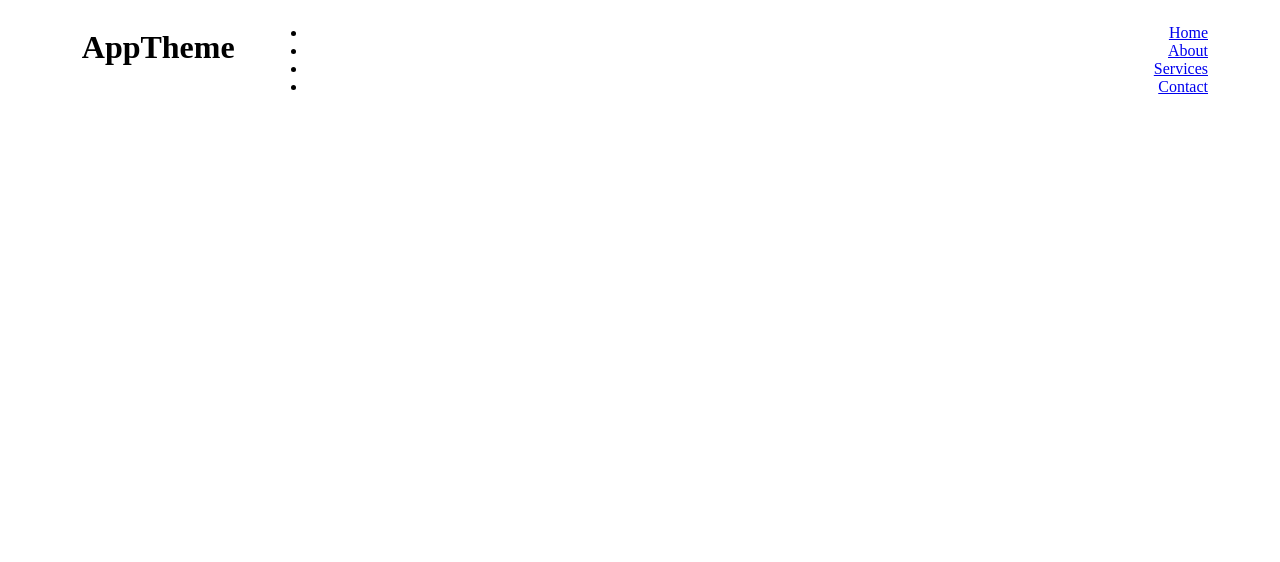
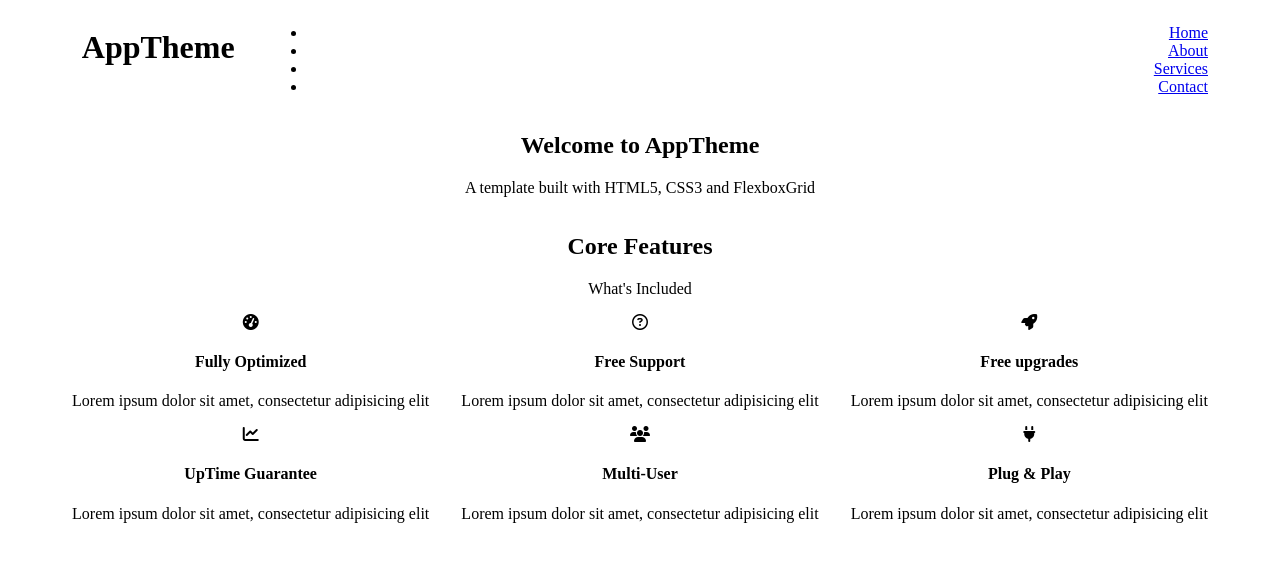
Before and after one commit to OstapHetman/web-02, a plain HTML site: page index.html in a window 1280 px wide. Drawn offline with Linux system fonts and the light colour scheme.

Commit message:
implement showcase&features html

```diff
--- a/index.html
+++ b/index.html
@@ -8,6 +8,7 @@
     <title>AppTheme</title>
     <link rel="stylesheet" href="css/index.css">
     <link rel="stylesheet" href="css/flexboxgrid.css">
+    <link rel="stylesheet" href="css/font-awesome.css">
 </head>
 
 <body>
@@ -16,7 +17,7 @@
         <div class="container">
             <div class="row end-sm end-md end-lg">
                 <div class="col-xs-12 col-sm-2 col-md-2 col-lg-2">
-                    <h1>AppTheme</h1>
+                    <h1><span class="primary-text">App</span>Theme</h1>
                 </div>
                 <div class="col-xs-12 col-sm-10 col-md-10 col-lg-10">
                     <nav id="navbar">
@@ -31,6 +32,67 @@
             </div>
         </div>
     </header>
+
+    <!-- Showcase -->
+    <section id="showcase">
+        <div class="container">
+            <div class="row center-xs center-sm center-md center-lg middle-xs middle-sm middle-md middle-lg">
+                <div class="col-xs-12 col-sm-12 col-md-12 col-lg-12">
+                    <h1>Welcome to <span class="primary-text">App</span>Theme</h1>
+                    <p>A template built with HTML5, CSS3 and FlexboxGrid</p>
+                </div>
+            </div>
+    </section>
+
+    <!-- FEATURES -->
+    <section id="features">
+        <div class="container">
+            <div class="row center-xs center-sm center-md center-lg">
+                <div class="col-xs-12 col-sm-12 col-md-12 col-lg-12">
+                    <h2>Core Features</h2>
+                    <p>What's Included</p>
+                    <!-- ICON ROW 1 -->
+                    <div class="row center-xs center-sm center-md center-lg">
+                        <div class="col-xs-12 col-sm-4 col-md-4 col-lg-4">
+                            <i class="fa fa-dashboard"></i><br>
+                            <h4>Fully Optimized</h4>
+                            <p>Lorem ipsum dolor sit amet, consectetur adipisicing elit</p>
+                        </div>
+                        <div class="col-xs-12 col-sm-4 col-md-4 col-lg-4">
+                            <i class="fa fa-question-circle-o"></i><br>
+                            <h4>Free Support</h4>
+                            <p>Lorem ipsum dolor sit amet, consectetur adipisicing elit</p>
+                        </div>
+                        <div class="col-xs-12 col-sm-4 col-md-4 col-lg-4">
+                            <i class="fa fa-rocket"></i><br>
+                            <h4>Free upgrades</h4>
+                            <p>Lorem ipsum dolor sit amet, consectetur adipisicing elit</p>
+                        </div>
+                    </div>
+
+                    <!-- ICON ROW 2 -->
+                    <div class="row center-xs center-sm center-md center-lg">
+                        <div class="col-xs-12 col-sm-4 col-md-4 col-lg-4">
+                            <i class="fa fa-line-chart"></i><br>
+                            <h4>UpTime Guarantee</h4>
+                            <p>Lorem ipsum dolor sit amet, consectetur adipisicing elit</p>
+                        </div>
+                        <div class="col-xs-12 col-sm-4 col-md-4 col-lg-4">
+                            <i class="fa fa-users"></i><br>
+                            <h4>Multi-User</h4>
+                            <p>Lorem ipsum dolor sit amet, consectetur adipisicing elit</p>
+                        </div>
+                        <div class="col-xs-12 col-sm-4 col-md-4 col-lg-4">
+                            <i class="fa fa-plug"></i><br>
+                            <h4>Plug & Play</h4>
+                            <p>Lorem ipsum dolor sit amet, consectetur adipisicing elit</p>
+                        </div>
+                    </div>
+                </div>
+            </div>
+        </div>
+    </section>
+
 </body>
 
 </html>
```
